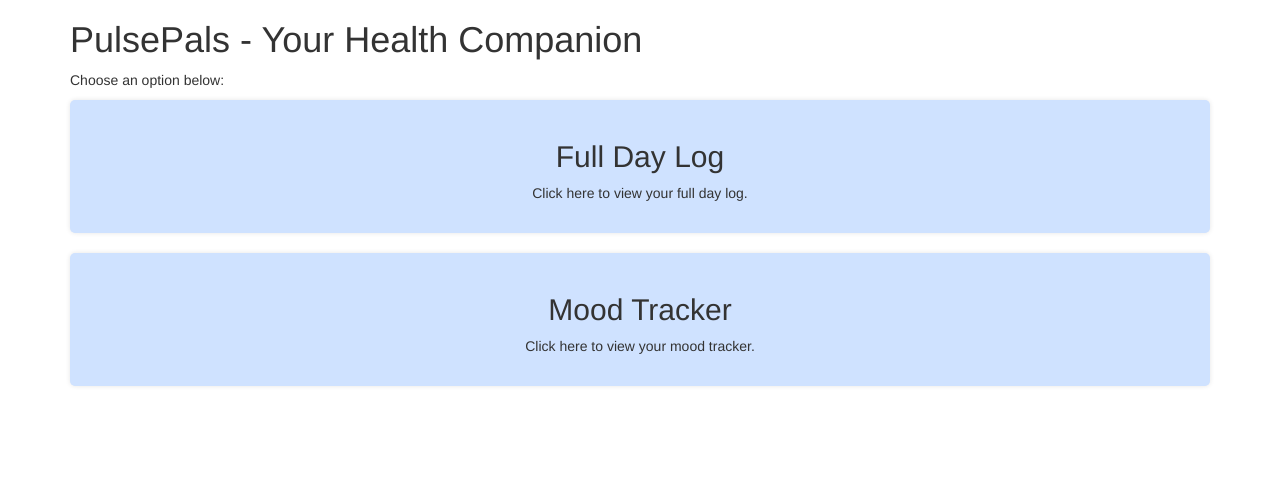
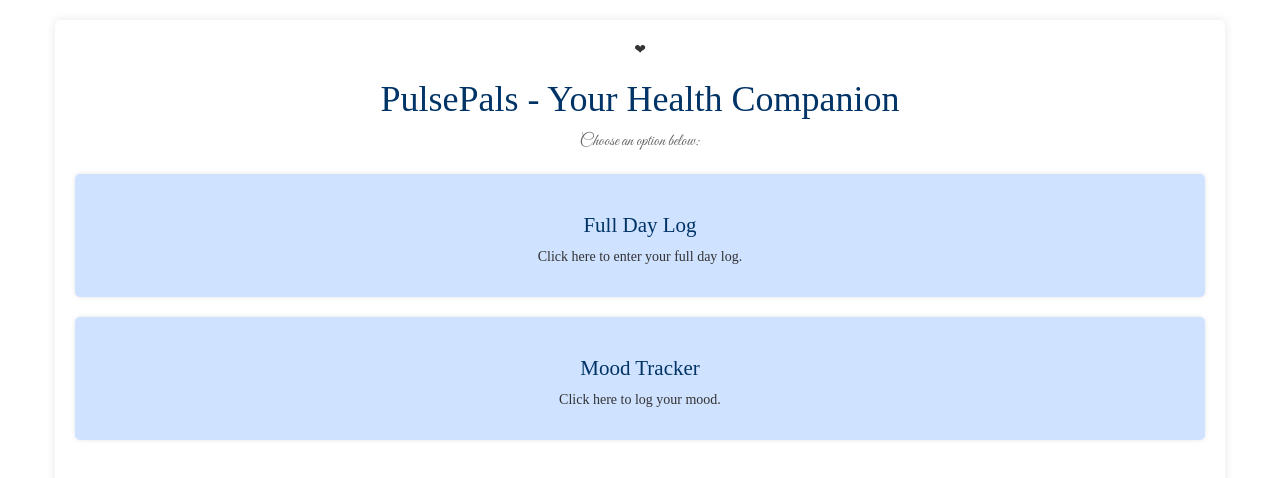
Before and after one commit to anqixxxx/intermission, a website: page index.html in a window 1280 px wide. Drawn offline with nearby package versions, Linux system fonts and the light colour scheme.

Commit message:
Update index.html

```diff
--- a/index.html
+++ b/index.html
@@ -1,5 +1,5 @@
 <!DOCTYPE html>
-<html>
+<html lang="en">
 <head>
   <meta charset="UTF-8">
   <meta name="viewport" content="width=device-width, initial-scale=1.0">
@@ -7,8 +7,41 @@
   <link href="https://fonts.googleapis.com/css2?family=Great+Vibes&display=swap" rel="stylesheet">
   <link rel="stylesheet" href="https://maxcdn.bootstrapcdn.com/bootstrap/3.3.7/css/bootstrap.min.css">
   <style>
-          /* Your existing CSS styles here */
-
+    body {
+      font-family: 'Times New Roman', Times, serif;
+      margin: 0;
+      padding: 0;
+      background-color: #ffffff;
+    }
+    .container {
+      max-width: 1200px;
+      margin: 20px auto;
+      padding: 20px;
+      background-color: #fff;
+      box-shadow: 0 0 10px rgba(0, 0, 0, 0.1);
+      border-radius: 5px;
+    }
+    .header {
+      text-align: center;
+      margin-bottom: 20px;
+    }
+    .logo {
+      width: 150px;
+      margin-bottom: 10px;
+    }
+    .header h1 {
+      font-family: 'Times New Roman', Times, serif;
+      color: #003366;
+    }
+    .header p {
+      font-size: 1.2em;
+      color: #666;
+      font-family: 'Great Vibes', cursive;
+    }
+    .content {
+      text-align: center;
+      margin-bottom: 30px;
+    }
     .option {
       text-align: center;
       padding: 20px;
@@ -18,38 +51,61 @@
       margin-bottom: 20px;
       cursor: pointer;
     }
+    .option h2 {
+      color: #003366;
+      font-family: 'Times New Roman', Times, serif;
+      font-size: 1.5em;
+    }
+    .option p {
+      color: #333;
+    }
+    .btn {
+      display: inline-block;
+      padding: 10px 20px;
+      width: calc(100% - 40px);
+      max-width: 500px;
+      background-color: #003366;
+      color: #fff;
+      text-decoration: none;
+      border-radius: 5px;
+      border: none;
+      transition: background-color 0.3s ease;
+      text-align: center;
+      margin: 0 auto;
+    }
+    .btn:hover {
+      background-color: #001a33;
+    }
   </style>
 </head>
-
 <body>
     <div class="container">
       <div class="header">
+        &#10084; <!-- Heart Icon -->
         <h1>PulsePals - Your Health Companion</h1>
         <p>Choose an option below:</p>
       </div>
-
       <div class="content">
-        <div id="fullDayLog" class="option">
+        <div id="fullDayLog" class="option" onclick="navigateToFullDayLog()">
           <h2>Full Day Log</h2>
-          <p>Click here to view your full day log.</p>
+          <p>Click here to enter your full day log.</p>
         </div>
-
-
-      <div id="moodTracker" class="option">
+        <div id="moodTracker" class="option" onclick="navigateToMoodTracker()">
           <h2>Mood Tracker</h2>
-        <p>Click here to view your mood tracker.</p>
+          <p>Click here to log your mood.</p>
         </div>
       </div>
     </div>
 
     <script>
-        document.getElementById('fullDayLog').addEventListener('click', function() {
+      function navigateToFullDayLog() {
         window.location.href = 'https://ppheartrate-5im9qopxv-anqis-projects-d8885076.vercel.app/';
-        });
+      }
 
-        document.getElementById('moodTracker').addEventListener('click', function() {
+      function navigateToMoodTracker() {
         window.location.href = 'https://mood-rl2n8z4q7-anqis-projects-d8885076.vercel.app/';
-        });
+      }
+
     </script>
 </body>
 </html>
```
Lines whose indentation alone changed are shown as unchanged.
